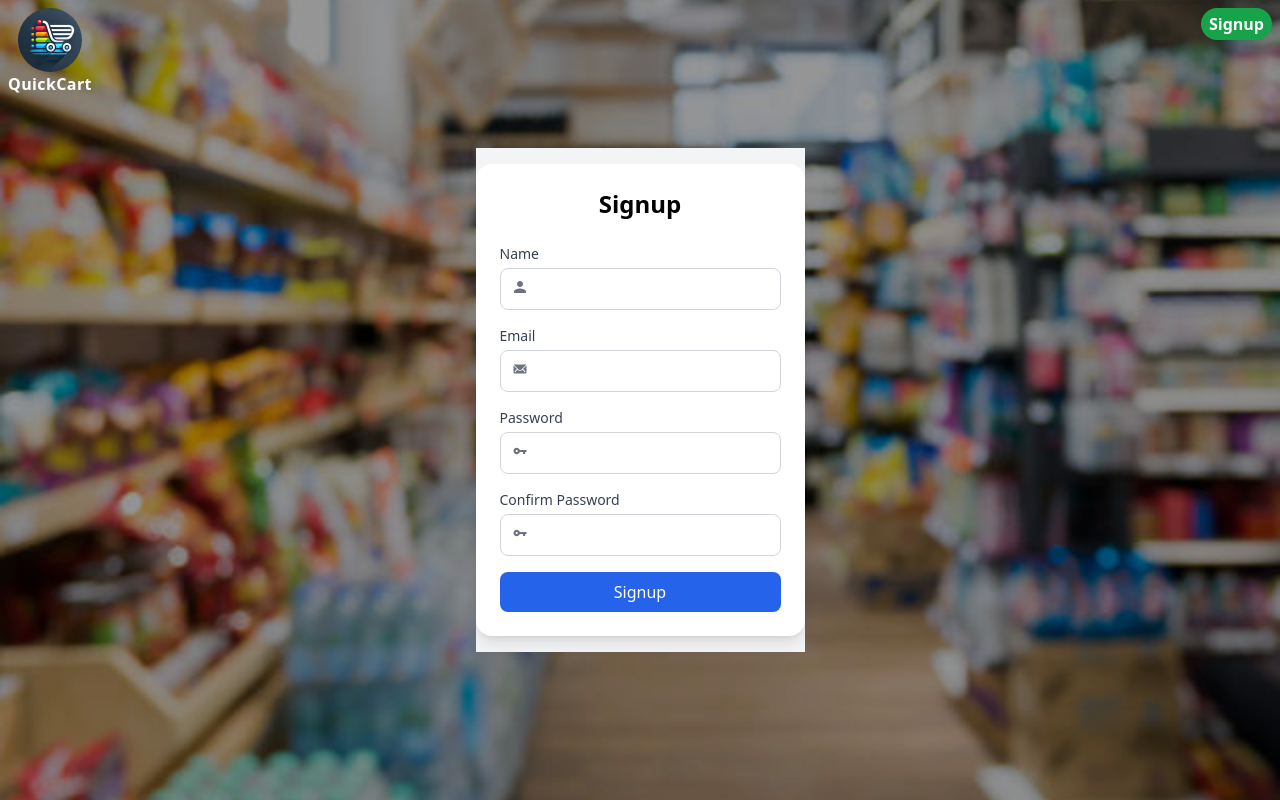
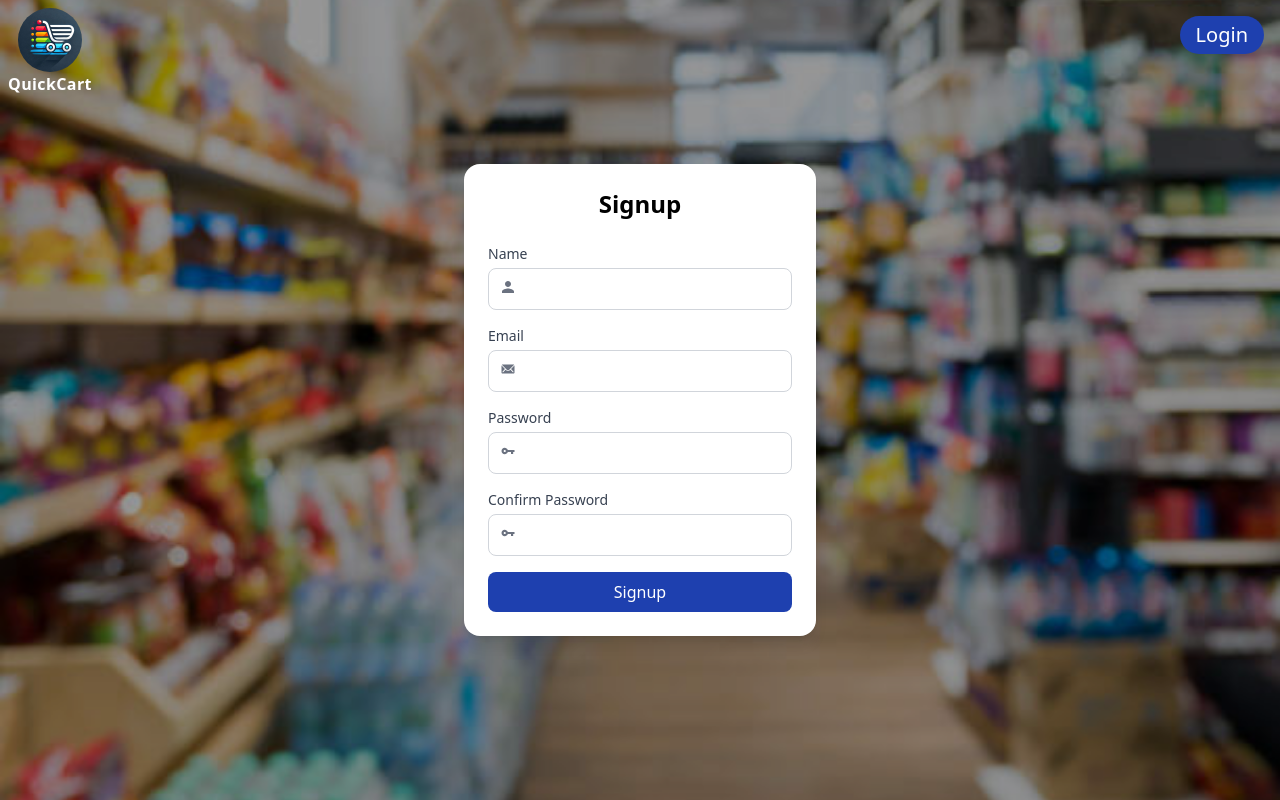
Before and after one commit to samiradh058/E-Commerce, a Next.js app in the folder client/: page /signup in a window 1280 px wide. Built offline with nearby package versions, Linux system fonts and the light colour scheme.

Commit message:
style:login/signup page

```diff
--- /dev/null
+++ b/client/app/(login_signup)/_components/Navigation.tsx
@@ -0,0 +1,17 @@
+"use client";
+
+import Link from "next/link";
+import { usePathname } from "next/navigation";
+
+export default function Navigation() {
+  const pathname = usePathname();
+
+  return (
+    <Link
+      href={`${pathname === "/login" ? "/signup" : "/login"}`}
+      className="absolute top-4 right-4 z-10 bg-primary py-1 px-4 font-medium text-white rounded-full text-[20px] hover:scale-105 transition-transform duration-200"
+    >
+      {`${pathname === "/login" ? "Signup" : "Login"}`}
+    </Link>
+  );
+}
--- a/client/app/(login_signup)/layout.tsx
+++ b/client/app/(login_signup)/layout.tsx
@@ -2,6 +2,7 @@ import { ReactNode } from "react";
 import "../globals.css";
 import Image from "next/image";
 import Link from "next/link";
+import Navigation from "./_components/Navigation";
 
 export const metadata = {
   title: "Next.js Page Routing & Rendering",
@@ -22,12 +23,7 @@ export default function RootLayout({ children }: { children: ReactNode }) {
             </h1>
           </Link>
         </div>
-        <Link
-          href="/signup"
-          className="absolute top-2 right-2 z-10 bg-green-600 py-1 px-2 font-semibold text-white rounded-full"
-        >
-          Signup
-        </Link>
+        <Navigation />
         <div className="relative w-screen h-screen bg-black">
           <Image
             src="/bg.jpg"
--- a/client/app/(login_signup)/login/page.tsx
+++ b/client/app/(login_signup)/login/page.tsx
@@ -65,7 +65,7 @@ export default function LoginSignupModern() {
           ))}
           <button
             type="submit"
-            className="w-full bg-blue-600 text-white p-2 rounded-lg hover:bg-blue-700"
+            className="w-full bg-primary text-white p-2 rounded-lg hover:opacity-95 hover:scale-105 transition-transform duration-200"
           >
             {loginSignup2Text}
           </button>
--- a/client/app/(login_signup)/signup/page.tsx
+++ b/client/app/(login_signup)/signup/page.tsx
@@ -50,8 +50,8 @@ export default function LoginSignupModern() {
   };
 
   return (
-    <div className="flex items-center justify-center py-4 bg-gray-100 w-full">
-      <div className="w-full max-w-sm p-6 bg-white rounded-2xl shadow-lg">
+    <div className="flex items-center justify-center w-full">
+      <div className="w-[18rem] sm:w-[20rem] lg:w-[22rem] max-w-sm p-6 bg-white rounded-2xl shadow-lg">
         <h2 className="text-2xl font-bold text-center mb-6">
           {loginSignup2Text}
         </h2>
@@ -78,7 +78,7 @@ export default function LoginSignupModern() {
           ))}
           <button
             type="submit"
-            className="w-full bg-blue-600 text-white p-2 rounded-lg hover:bg-blue-700"
+            className="w-full bg-primary text-white p-2 rounded-lg hover:opacity-95 hover:scale-105 transition-transform duration-200"
           >
             {loginSignup2Text}
           </button>
--- a/client/tailwind.config.ts
+++ b/client/tailwind.config.ts
@@ -9,8 +9,15 @@ export default {
   theme: {
     extend: {
       colors: {
-        background: "var(--background)",
-        foreground: "var(--foreground)",
+        primary: "#1E40AF", // Dark Blue (Brand Color, CTA)
+        secondary: "#F59E0B", // Warm Amber (Accents, Highlights)
+        background: "#F9FAFB", // Light Gray (Page Background)
+        textPrimary: "#111827", // Almost Black (Main Text)
+        textSecondary: "#6B7280", // Gray (Subtext, Muted Text)
+        success: "#10B981", // Green (Success Messages, Confirmation)
+        danger: "#EF4444", // Red (Errors, Warnings)
+        warning: "#FBBF24", // Yellow (Alerts, Notifications)
+        info: "#3B82F6", // Blue (Information Messages)
       },
     },
   },
```
